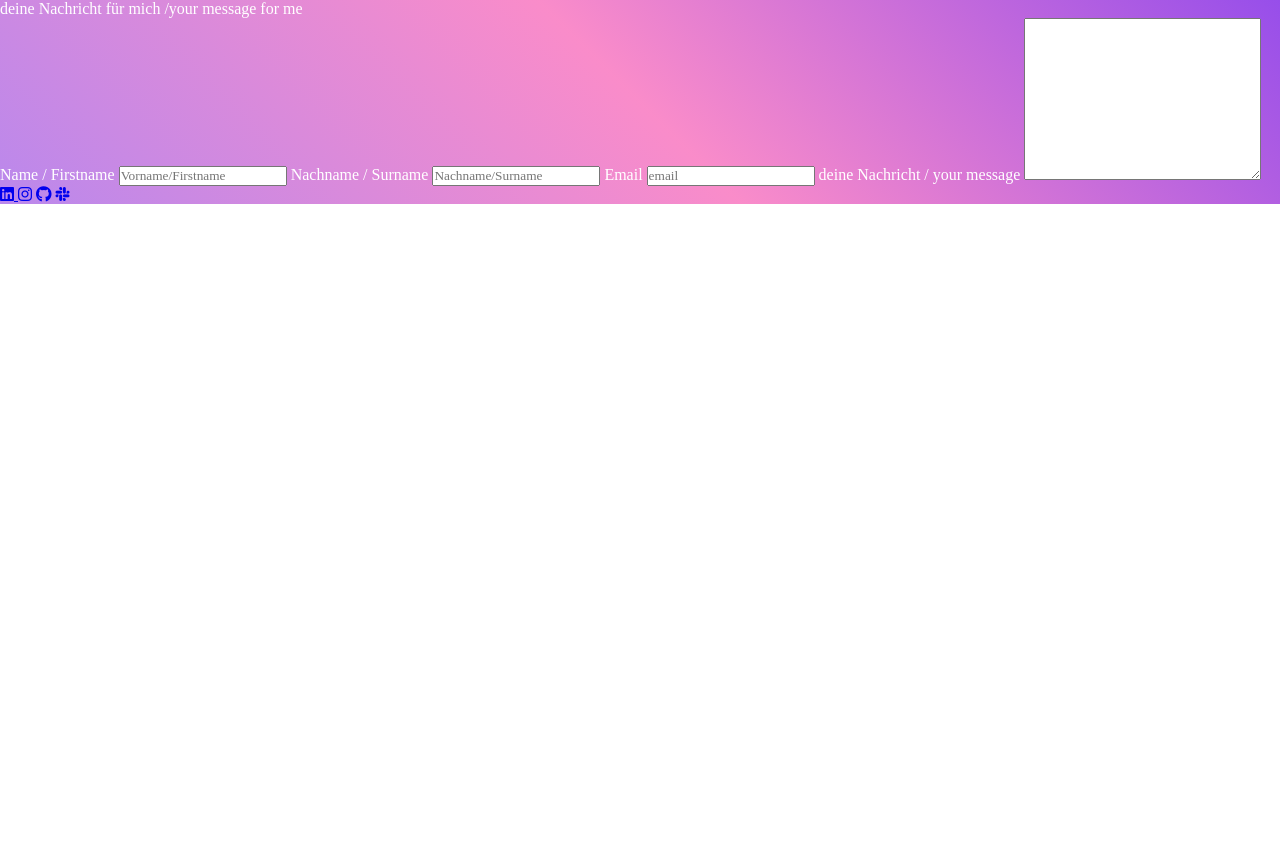
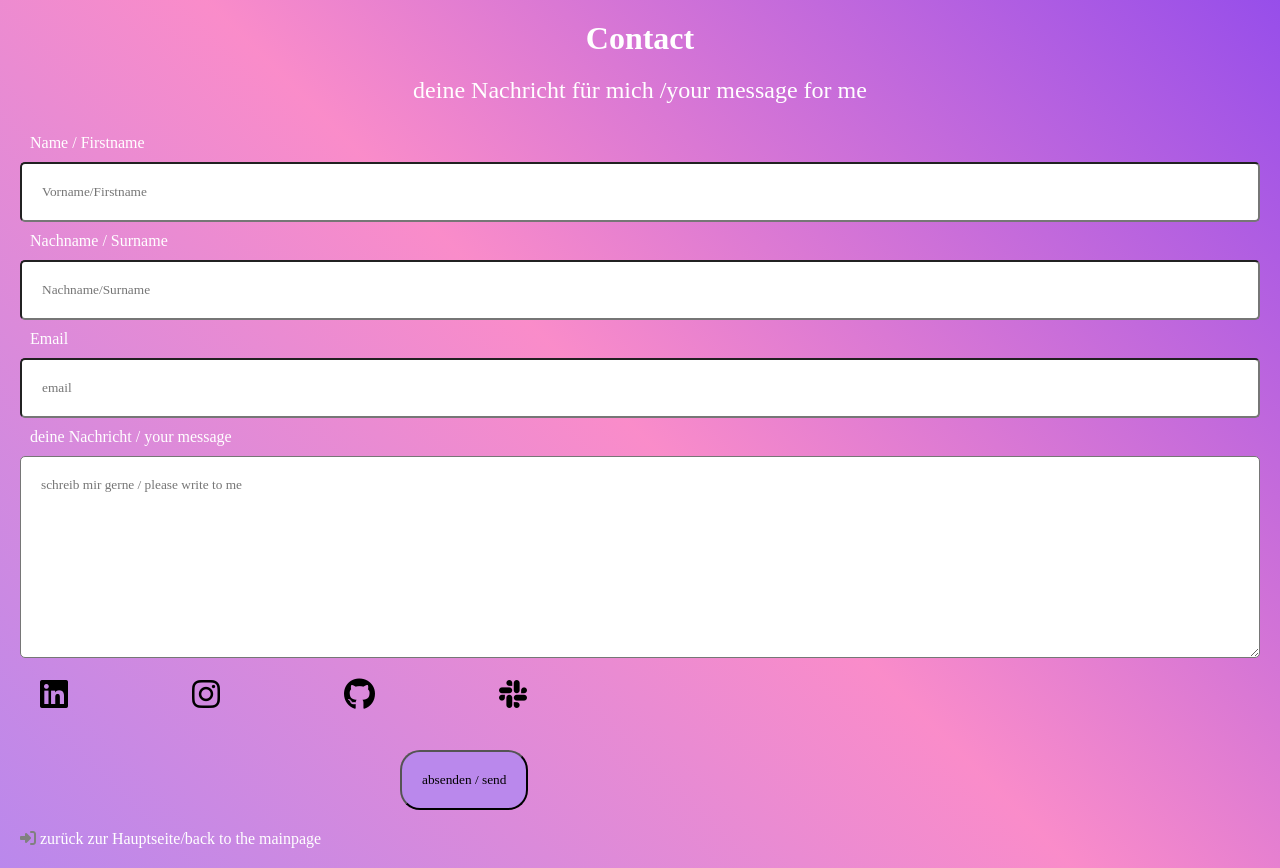
Before and after one commit to Maja2111/Portfolio, a plain HTML site: page undersites/Contact.html in a window 1280 px wide. Before the commit the page ends 800 px from the top, so only its background shows below. Drawn offline with Linux system fonts and the light colour scheme; a web font is replaced by a local one.

Commit message:
techisch fertig

```diff
--- a/style.scss
+++ b/style.scss
@@ -82,6 +82,17 @@ body {
 
 .icon {
     grid-area: icon;
+}
+
+// hover
+
+.title:hover,
+.aboutme:hover,
+.cv:hover,
+.projects:hover,
+.contact:hover,
+.icon:hover {
+    transform: scale(0.6);
 }
 
 
@@ -201,23 +212,27 @@ body {
         border-radius: 5px;
         border: 1px solid gray;
     }
+
     .wrapper {
         width: 800px;
         height: $carousel-height;
         margin-left: auto;
         margin-right: auto;
     }
+
     .arrow {
         color: gray;
         background-color: lightgrey;
         border-radius: 100px;
     }
+
     .carousel-item {
         img {
             height: $carousel-height;
             object-fit: cover;
         }
     }
+
     footer {
         padding: 20px;
 
@@ -233,3 +248,73 @@ body {
 }
 
 // projects end
+
+// contact starts
+
+#contact {
+    h1 {
+        text-align: center;
+        margin: 20px;
+    }
+
+    legend {
+        text-align: center;
+        font-size: 1.5rem;
+        margin-bottom: 20px;
+    }
+
+    form {
+        display: flex;
+        flex-direction: column;
+        margin: 20px;
+        label {
+            margin: 10px;
+        }
+        input,
+        textarea {
+            border-radius: 5px;
+            padding: 20px;
+        }
+        input:focus,
+        textarea:focus {
+            outline: 5px solid purple;
+        }
+    }
+
+    .socialmedia {
+        a {
+            text-decoration: none;
+            i {
+                color: black;
+                font-size: 2rem;
+                letter-spacing: 5rem;
+                margin: 20px;
+            }
+        }
+    }
+
+    button {
+        margin-left: 400px;
+        padding: 20px;
+        border-radius: 20px;
+        background-color: #ba88ec;
+    }
+
+    button:hover {
+        transition: 400ms ease-in-out;
+        background: transparent;
+    }
+
+    footer {
+        padding: 20px;
+
+        a {
+            text-decoration: none;
+            color: white;
+
+            i {
+                color: gray;
+            }
+        }
+    }
+}
--- a/undersites/Contact.html
+++ b/undersites/Contact.html
@@ -9,10 +9,13 @@
     <title>Contact</title>
 </head>
 
-<body>
-
+<body id="contact">
+<header>
+    <h1>Contact</h1>
+</header>
     <form action="" method="post">
         <legend>deine Nachricht für mich /your message for me </legend>
+
         <label for="name">Name / Firstname</label>
         <input type="text" name="name" id="name" placeholder="Vorname/Firstname">
 
@@ -23,16 +26,22 @@
         <input type="email" name="email" id="email" placeholder="email">
 
         <label for="message">deine Nachricht / your message</label>
-        <textarea name="message" id="message" cols="30" rows="10"></textarea>
+        <textarea name="message" id="message" cols="30" rows="10" placeholder="schreib mir gerne / please write to me"></textarea>
 
-        <div class="soicalmedia">
-            <a href="www.linkedin.com/in/sabine-weber-76004722b"> <i class="fa-brands fa-linkedin"></i>
+        <div class="socialmedia">
+            <a href="www.linkedin.com/in/sabine-weber-76004722b" target="_blank"> <i class="fa-brands fa-linkedin"></i>
             </a>
-            <a href="https://www.instagram.com/sabine_21_weber/"><i class="fa-brands fa-instagram"></i></a>
-            <a href="https://github.com/Maja2111"><i class="fa-brands fa-github"></i></a>
-            <a href="https://wd-tz-23-d01.slack.com/team/U06AT3Y0Z9N"><i class="fa-brands fa-slack"></i></a>
+            <a href="https://www.instagram.com/sabine_21_weber/" target="_blank"><i class="fa-brands fa-instagram"></i></a>
+            <a href="https://github.com/Maja2111" target="_blank"><i class="fa-brands fa-github"></i></a>
+            <a href="https://wd-tz-23-d01.slack.com/team/U06AT3Y0Z9N" target="_blank"><i class="fa-brands fa-slack"></i></a>
         </div>
     </form>
+
+    <button type="submit">absenden / send</button>
+
+    <footer> <a href="../index.html"><i class="fa-solid fa-right-to-bracket"></i> zurück zur Hauptseite/back to the
+            mainpage</a></footer>
+
 </body>
 
 </html>
```
Also changed, not shown: style.css, 1 other file.
